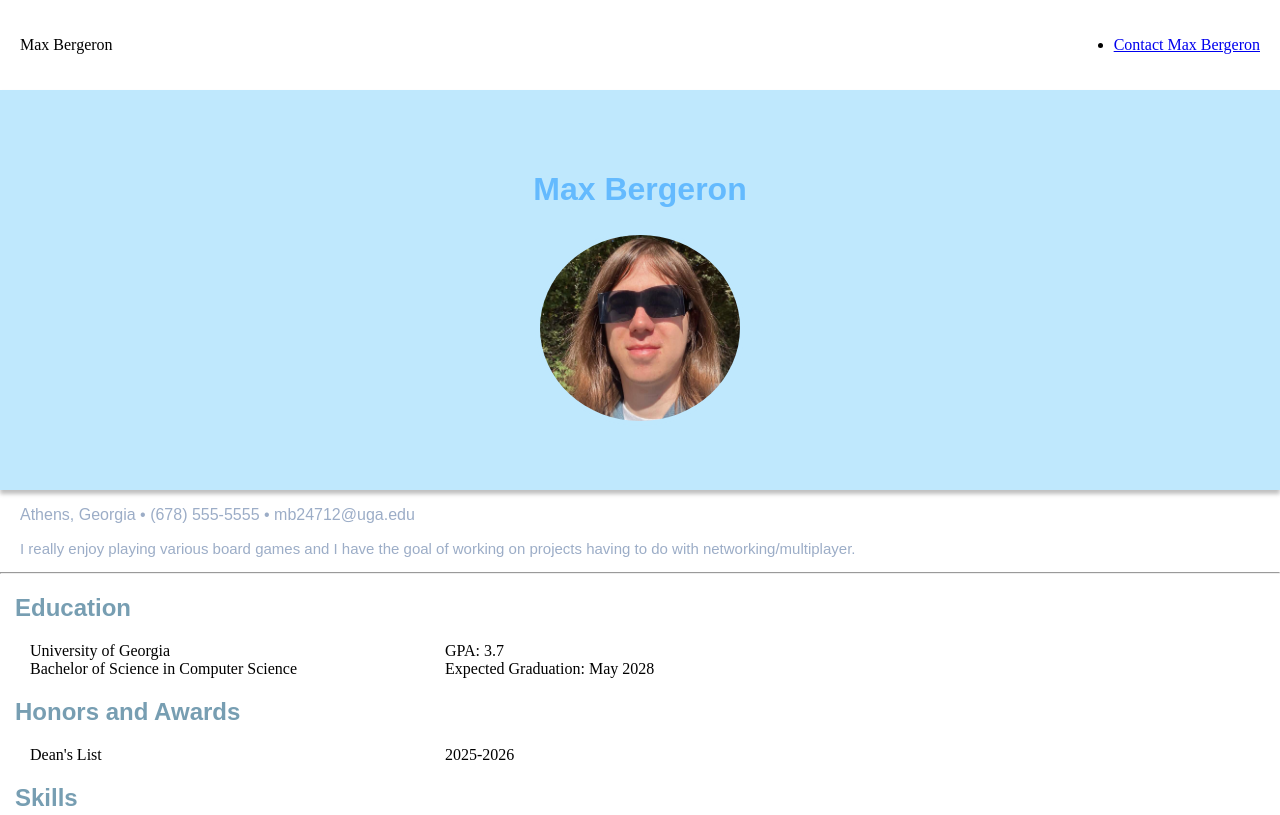
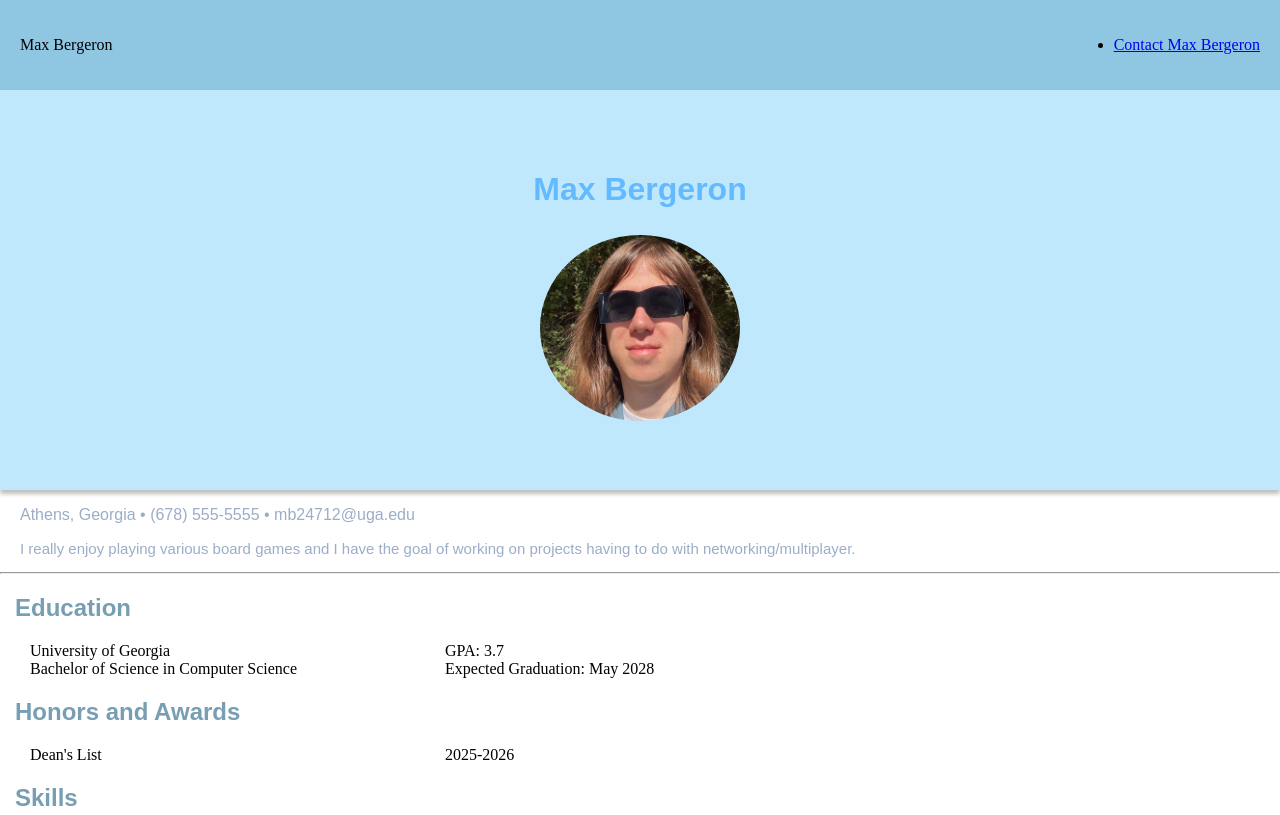
Before and after one commit to MaxBergeron/Max-Bergeron-CV, a website: page index.html in a window 1280 px wide. Shown: the top 815 px of the page. Drawn offline with Linux system fonts and the light colour scheme.

Commit message:
Fix background color syntax in nav section

```diff
--- a/css/style.css
+++ b/css/style.css
@@ -4,7 +4,7 @@ body {
 
 /****************   Nav Section **********************/
 nav {
-	background-color: ##8FC7E3;
+	background-color: #8FC7E3;
   padding: 20px;
   display: flex;
   justify-content: space-between;
```
